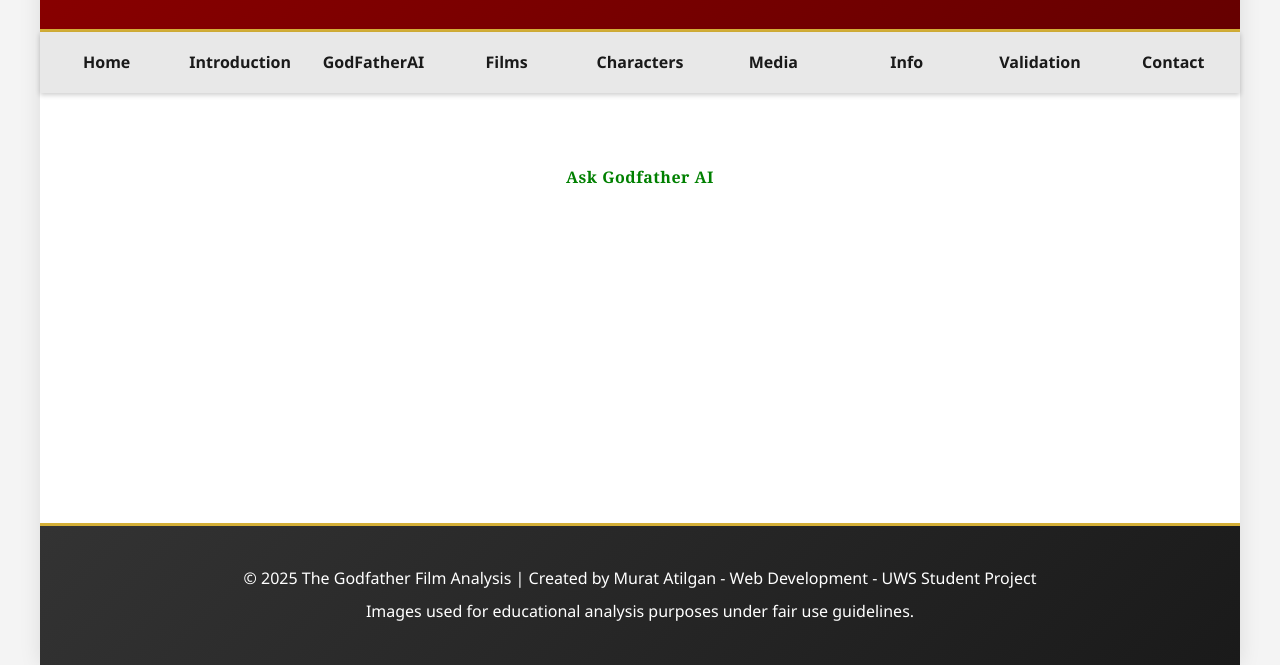
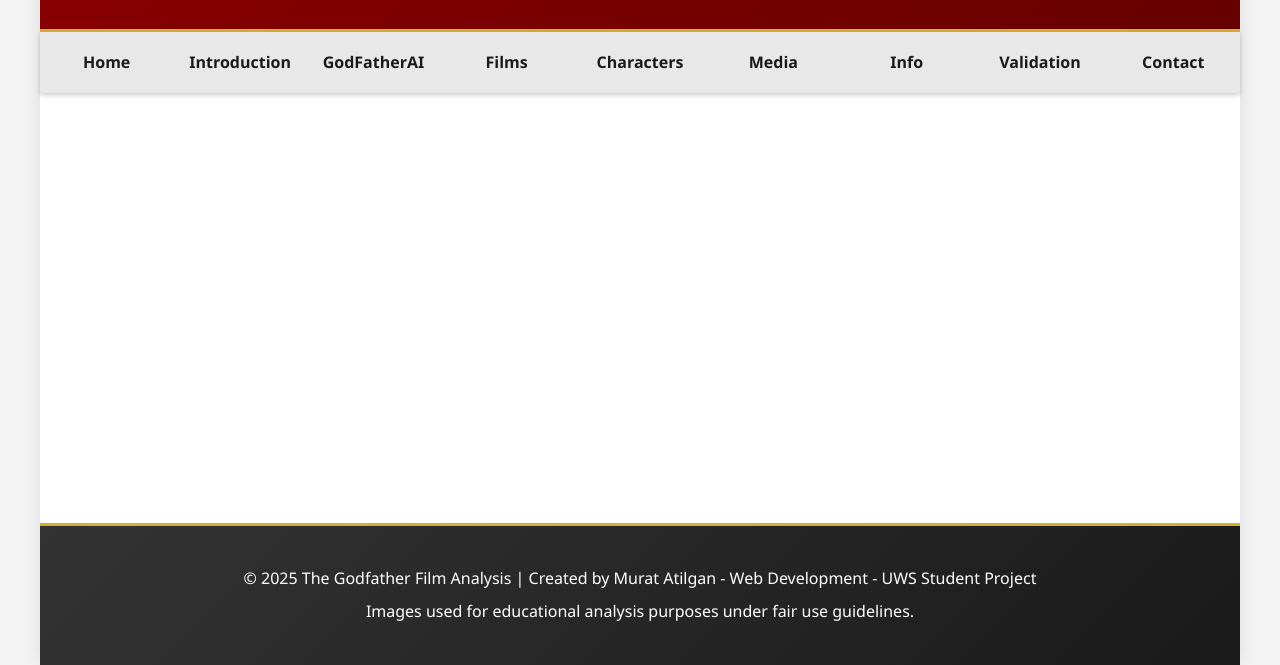
Before and after one commit to MuratAtilgan/godfather-film-analysis, a plain HTML site: page godfather_ai.html in a window 1280 px wide. Shown: the part 135-800 px from the top of the page. Drawn offline with Linux system fonts and the light colour scheme.

Commit message:
Update godfather_ai.html

```diff
--- a/godfather_ai.html
+++ b/godfather_ai.html
@@ -31,9 +31,7 @@
   </nav>
 
   <main>
-    <div class="btn-center">
-      <a href="#" id="show-ai-button" class="godfather-btn">Ask Godfather AI</a>
-    </div>
+
 
     <section id="godfather-ai" style="display: none;">
   <div class="ai-container">
@@ -61,6 +59,6 @@
 
 </div>
 
-<script src="scripts.js"></script>
+
 </body>
 </html>
```
